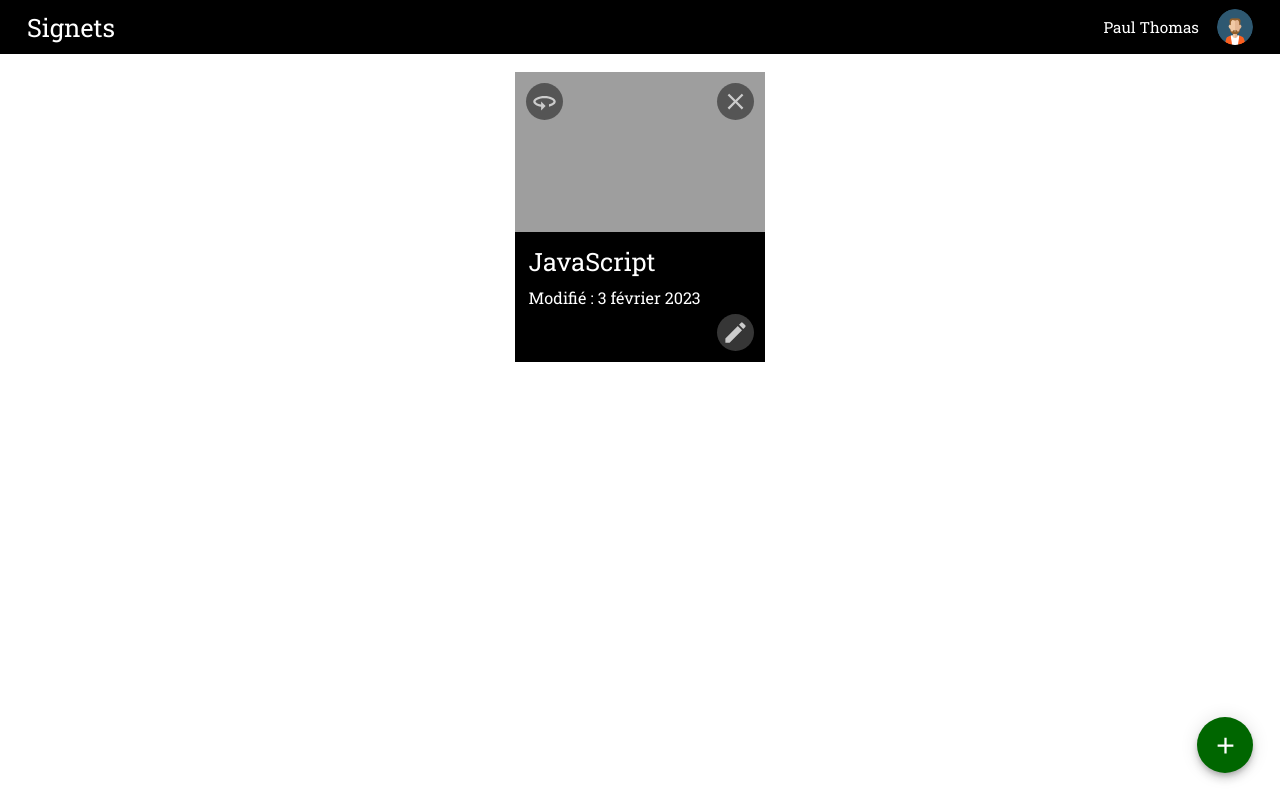
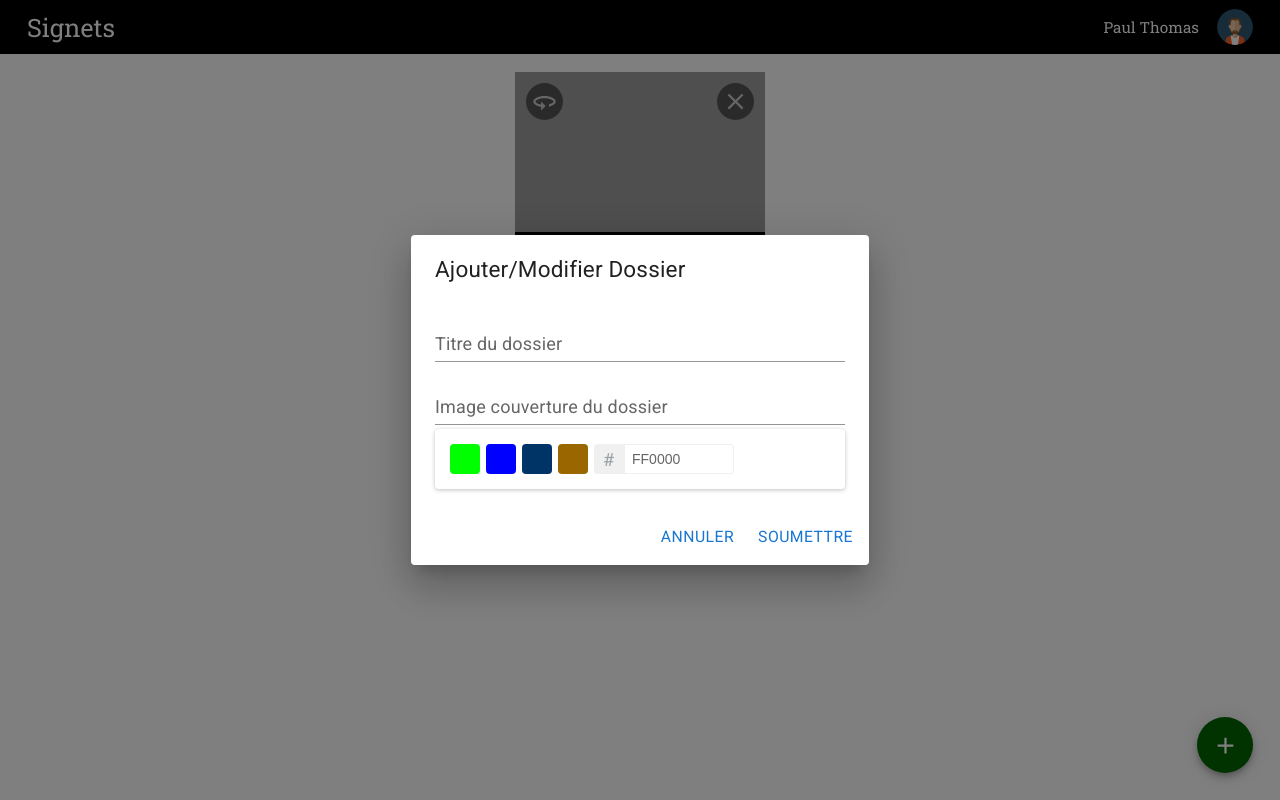
Before and after one commit to ogregoryrivera/signet, a React (Create React App) app: page / in a window 1280 px wide. Both pictures are taken after a click on the button 1225 px from the left and 745 px from the top of the page. Built offline with nearby package versions, Linux system fonts and the light colour scheme; grey boxes are pictures that could not be loaded.

Commit message:
Gestion de l'état des dossiers

```diff
--- a/package.json
+++ b/package.json
@@ -11,6 +11,7 @@
     "@mui/material": "^5.11.8",
     "gh-pages": "^5.0.0",
     "react": "^18.2.0",
+    "react-color": "^2.19.3",
     "react-dom": "^18.2.0",
     "react-scripts": "5.0.1",
     "sass": "^1.58.0"
--- a/src/composants/Appli.jsx
+++ b/src/composants/Appli.jsx
@@ -4,15 +4,31 @@ import ListeDossiers from './ListeDossiers';
 import FrmDossier from './FrmDossier';
 import Fab from '@mui/material/Fab';
 import AddIcon from '@mui/icons-material/Add';
+import { useEffect, useState } from 'react';
 
 export default function Appli() {
+  const [frmDossierOuvert, setFrmDossierOuvert] = useState(false);
+
+  // État des dossiers de l'utilisateur
+  const [dossiers, setDossiers] = useState(
+    () => JSON.parse(localStorage.getItem('4pa-dossiers')) || []
+  );
+
+  useEffect(
+    () => localStorage.setItem('4pa-dossiers', JSON.stringify(dossiers))
+    , [dossiers]
+  );
+
+  function ouvrirFrmDossier() {
+    setFrmDossierOuvert(true);
+  }
   return (
     <div className="Appli">
         <Entete />
         <section className="contenu-principal">
           <ListeDossiers />
-          <FrmDossier ouvert={false} setOuvert={true}/>
-          <Fab size="large" className="ajoutDossier" color="secondary" aria-label="Ajouter dossier">
+          <FrmDossier ouvert={frmDossierOuvert} setOuvert={setFrmDossierOuvert}/>
+          <Fab onClick={ouvrirFrmDossier} size="large" className="ajoutDossier" color="secondary" aria-label="Ajouter dossier">
             <AddIcon />
           </Fab>
         </section>
--- a/src/composants/FrmDossier.jsx
+++ b/src/composants/FrmDossier.jsx
@@ -5,8 +5,15 @@ import Dialog from '@mui/material/Dialog';
 import DialogActions from '@mui/material/DialogActions';
 import DialogContent from '@mui/material/DialogContent';
 import DialogTitle from '@mui/material/DialogTitle';
+import { TwitterPicker } from 'react-color';
+import { useState } from 'react';
 
 export default function FrmDossier({ouvert, setOuvert}) {
+	const [titre, setTitre] = useState('');
+	const [couverture, setCouverture] = useState('');
+	const [couleur, setCouleur] = useState('');
+
+	console.log("Le titre dans le formulaire : ", titre);
 
   function gererFermer() {
     setOuvert(false);
@@ -25,6 +32,7 @@ export default function FrmDossier({ouvert, setOuvert}) {
             type="text"
             fullWidth
             variant="standard"
+						onChange={evt => setTitre(evt.target.value)}
           />
           <TextField
             margin="dense"
@@ -33,7 +41,15 @@ export default function FrmDossier({ouvert, setOuvert}) {
             type="url"
             fullWidth
             variant="standard"
+						onChange={evt => setCouverture(evt.target.value)}
           />
+					<TwitterPicker
+						triangle='hide'
+						width='auto'
+						color={'#ff0000'}
+						colors={['#0f0', '#00f', '#036', '#960']}
+						onChangeComplete={evt=>setCouleur(evt.target.color)}
+					/>
         </DialogContent>
         <DialogActions>
           <Button onClick={gererFermer}>Annuler</Button>
```
Also changed, not shown: 1 other file (tests, documents, lock files or other folders).
